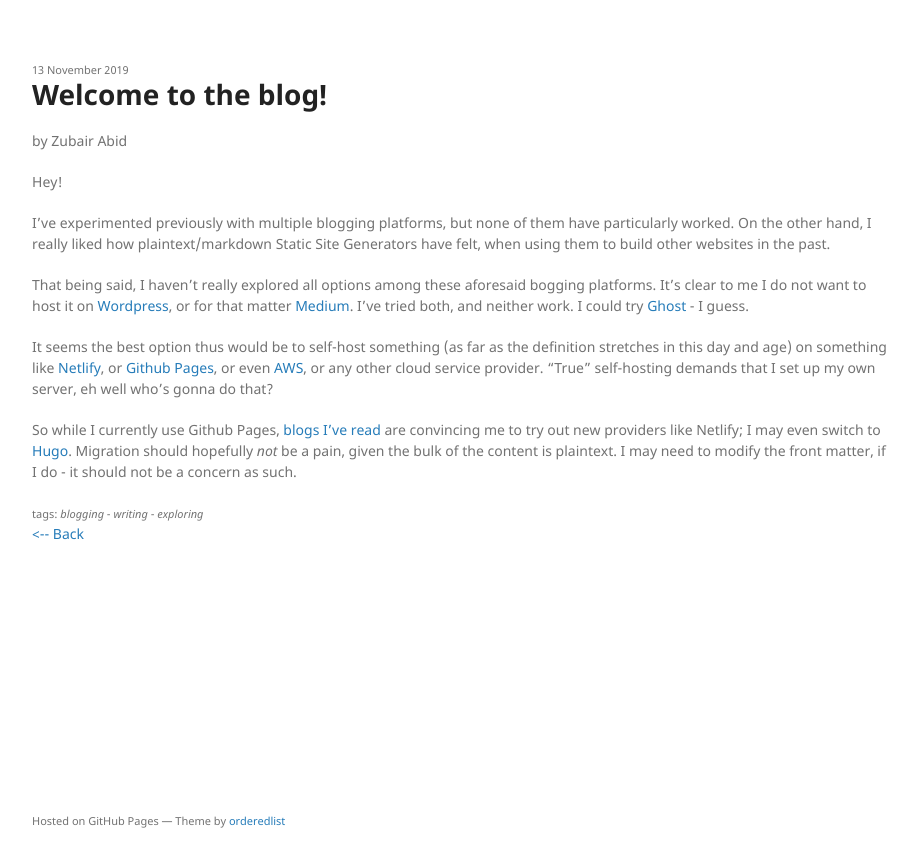
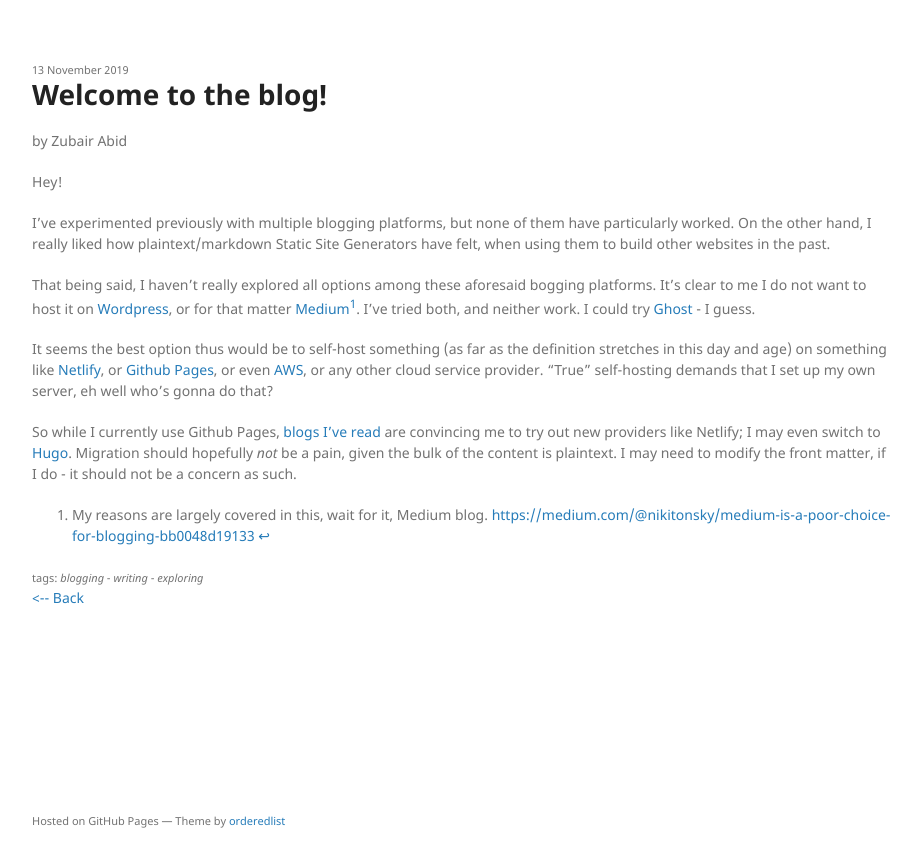
Before and after one commit to zubairabid/zubairabid.github.io, a Jekyll site: the page built from _posts/2019-11-13-first-post.md, in a window 1280 px wide. Shown: the top 867 px of the page, without its empty margins (178-1099 px from the left). Built offline with Jekyll 4.4.1, drawn with Linux system fonts in a browser that asks for light colours.

Commit message:
updated post

```diff
--- a/_posts/2019-11-13-first-post.md
+++ b/_posts/2019-11-13-first-post.md
@@ -10,8 +10,10 @@ Hey!
 
 I've experimented previously with multiple blogging platforms, but none of them have particularly worked. On the other hand, I really liked how plaintext/markdown Static Site Generators have felt, when using them to build other websites in the past.
 
-That being said, I haven't really explored all options among these aforesaid bogging platforms. It's clear to me I do not want to host it on [Wordpress](http://www.wordpress.com), or for that matter [Medium](http://www.medium.com). I've tried both, and neither work. I could try [Ghost](http://https://ghost.org/) - I guess.
+That being said, I haven't really explored all options among these aforesaid bogging platforms. It's clear to me I do not want to host it on [Wordpress](http://www.wordpress.com), or for that matter [Medium](http://www.medium.com)[^medium]. I've tried both, and neither work. I could try [Ghost](http://https://ghost.org/) - I guess.
 
 It seems the best option thus would be to self-host something (as far as the definition stretches in this day and age) on something like [Netlify](http://https://www.netlify.com/), or [Github Pages](http://https://pages.github.com/), or even [AWS](http://https://aws.amazon.com/), or any other cloud service provider. "True" self-hosting demands that I set up my own server, eh well who's gonna do that?
 
 So while I currently use Github Pages, [blogs I've read](https://yihui.name/en/2017/06/netlify-instead-of-github-pages/) are convincing me to try out new providers like Netlify; I may even switch to [Hugo](http://https://gohugo.io/). Migration should hopefully *not* be a pain, given the bulk of the content is plaintext. I may need to modify the front matter, if I do - it should not be a concern as such.
+
+[^medium]: My reasons are largely covered in this, wait for it, Medium blog. [https://medium.com/@nikitonsky/medium-is-a-poor-choice-for-blogging-bb0048d19133](https://medium.com/@nikitonsky/medium-is-a-poor-choice-for-blogging-bb0048d19133)
```
